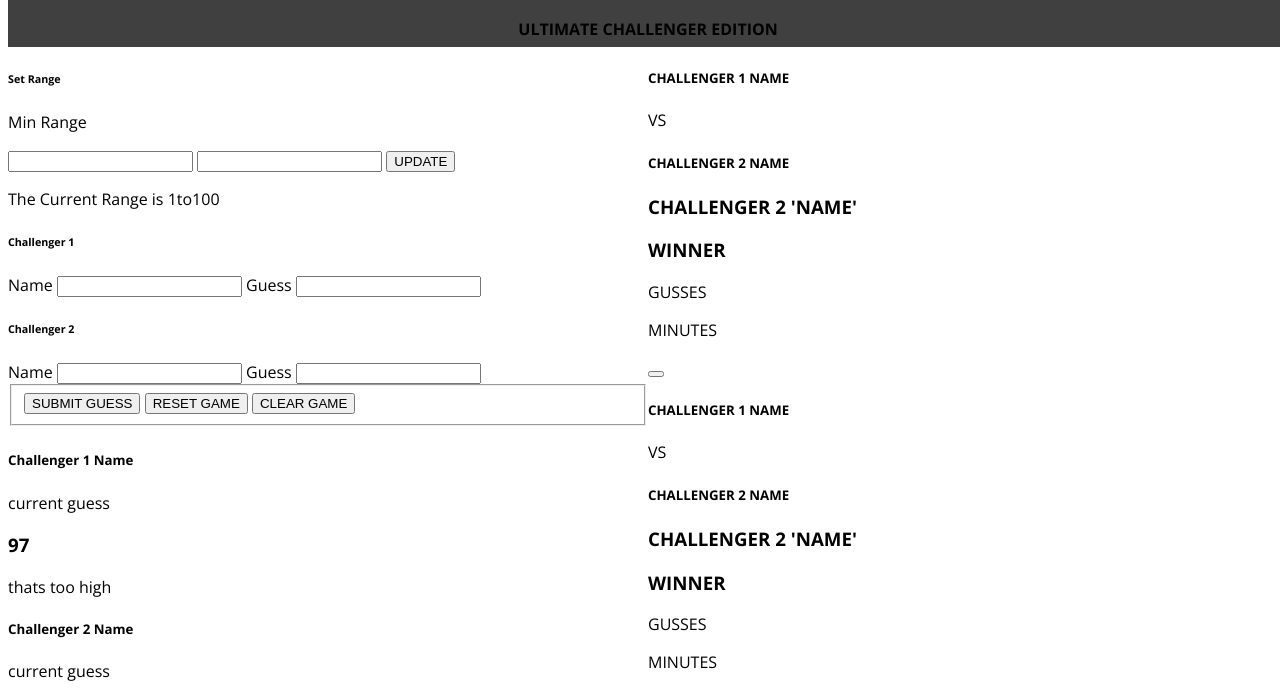
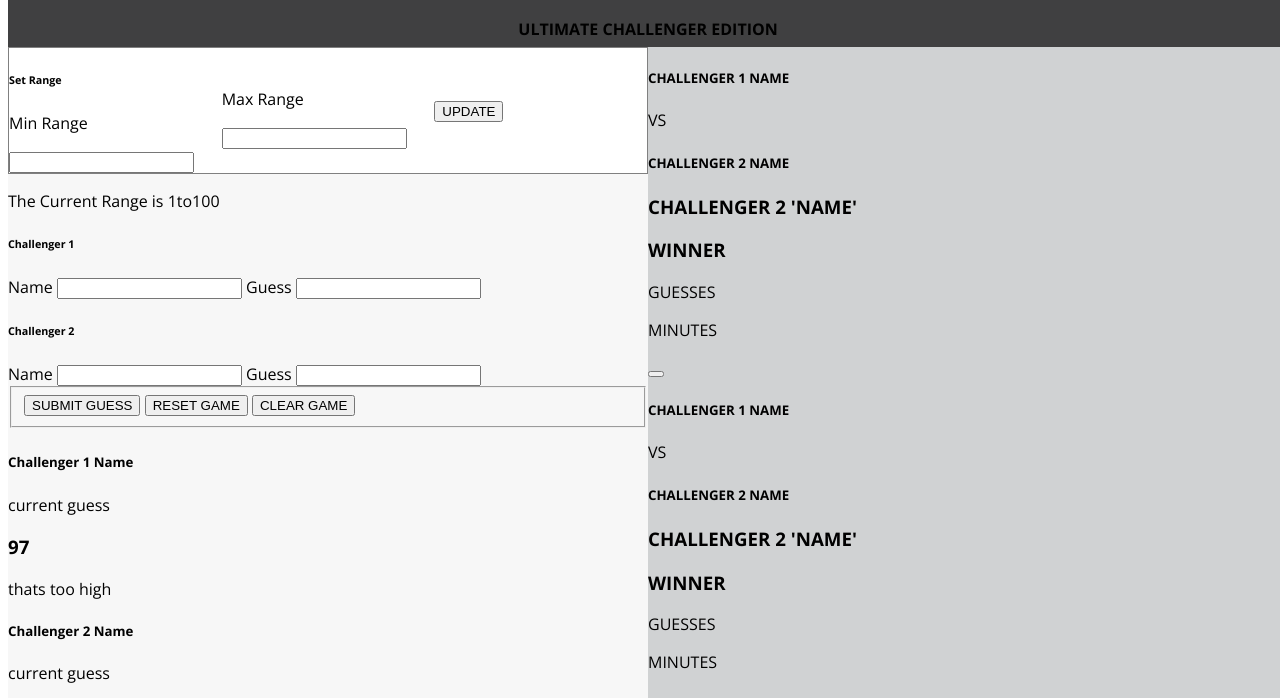
Before and after one commit to ArAprojects/Number-guesser, a plain HTML site: page index.html in a window 1280 px wide. Shown: the part 61-759 px from the top of the page. Drawn offline with nearby package versions, Linux system fonts and the light colour scheme.

Commit message:
updated with some css functionality

```diff
--- a/index.html
+++ b/index.html
@@ -17,11 +17,16 @@
   <main>
   <section class="section-left">
     <div class="container-range">
-      <h6 class="small-title-one">Set Range</h6>
-      <p>Min Range</p>
-      <form class="set-range-form" action="index.html" method="post">
+      <form class="min-range-form" action="index.html" method="post">
+        <h6 class="small-title-one">Set Range</h6>
+        <p>Min Range</p>
         <input type="number" name="" value="">
+      </form>
+      <form class = "max-range-form">
+        <p>Max Range</p>
         <input type="number" name="" value="">
+      </form>
+      <form class="button-range-form">
         <button type="button" name="button">UPDATE</button>
       </form>
     </div>
@@ -75,7 +80,7 @@
       <h3>WINNER</h3>
     </div>
     <div class="guesses-timer-clear">
-      <p><span class="number-of-guesses"></span>GUSSES</p>
+      <p><span class="number-of-guesses"></span>GUESSES</p>
       <p><span class="time-to-guess-correct"></span>MINUTES</p>
       <button class="clear-card" type="button" name="button"></button>
     </div>
@@ -90,7 +95,7 @@
         <h3>WINNER</h3>
       </div>
       <div class="guesses-timer-clear">
-        <p><span class="number-of-guesses"></span>GUSSES</p>
+        <p><span class="number-of-guesses"></span>GUESSES</p>
         <p><span class="time-to-guess-correct"></span>MINUTES</p>
         <button class="clear-card" type="button" name="button"></button>
       </div>
@@ -105,7 +110,7 @@
           <h3>WINNER</h3>
         </div>
         <div class="guesses-timer-clear">
-          <p><span class="number-of-guesses"></span>GUSSES</p>
+          <p><span class="number-of-guesses"></span>GUESSES</p>
           <p><span class="time-to-guess-correct"></span>MINUTES</p>
           <button class="clear-card" type="button" name="button"></button>
         </div>
--- a/styles.css
+++ b/styles.css
@@ -21,7 +21,6 @@ main {
 
 .title h1 {
 	color:#DD1972;
-	margin-bottom: 0;
 }
 
 .title-span {
@@ -29,13 +28,37 @@ main {
 }
 
 .tile h4 {
-	margin-top: 0;
+
 }
 
 .section-left {
 	flex:1;
+	width:50%;
+	background-color:#F7F7F7;
 }
 
 .section-right {
 	flex:1;
+	width:50%;
+	background-color: #D0D2D3;
 }
+
+.container-range {
+	background-color: #FFF;
+	border:1px solid gray;
+	display:flex;
+	align-items: center;
+}
+
+.min-range-form {
+	flex:1;
+}
+
+.max-range-form {
+	flex:1;
+
+}
+
+.button-range-form {
+	flex:1;
+}
```
